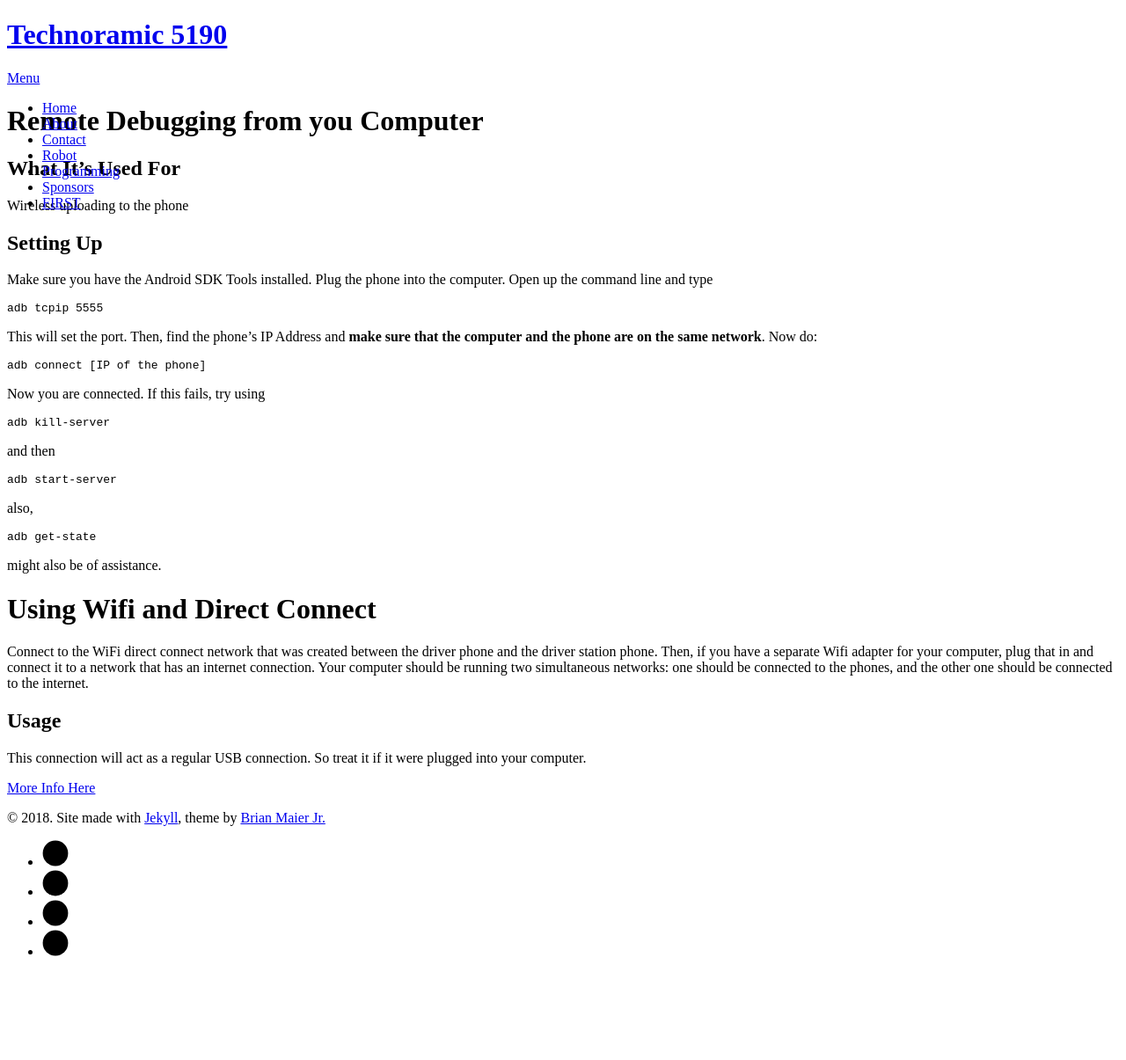
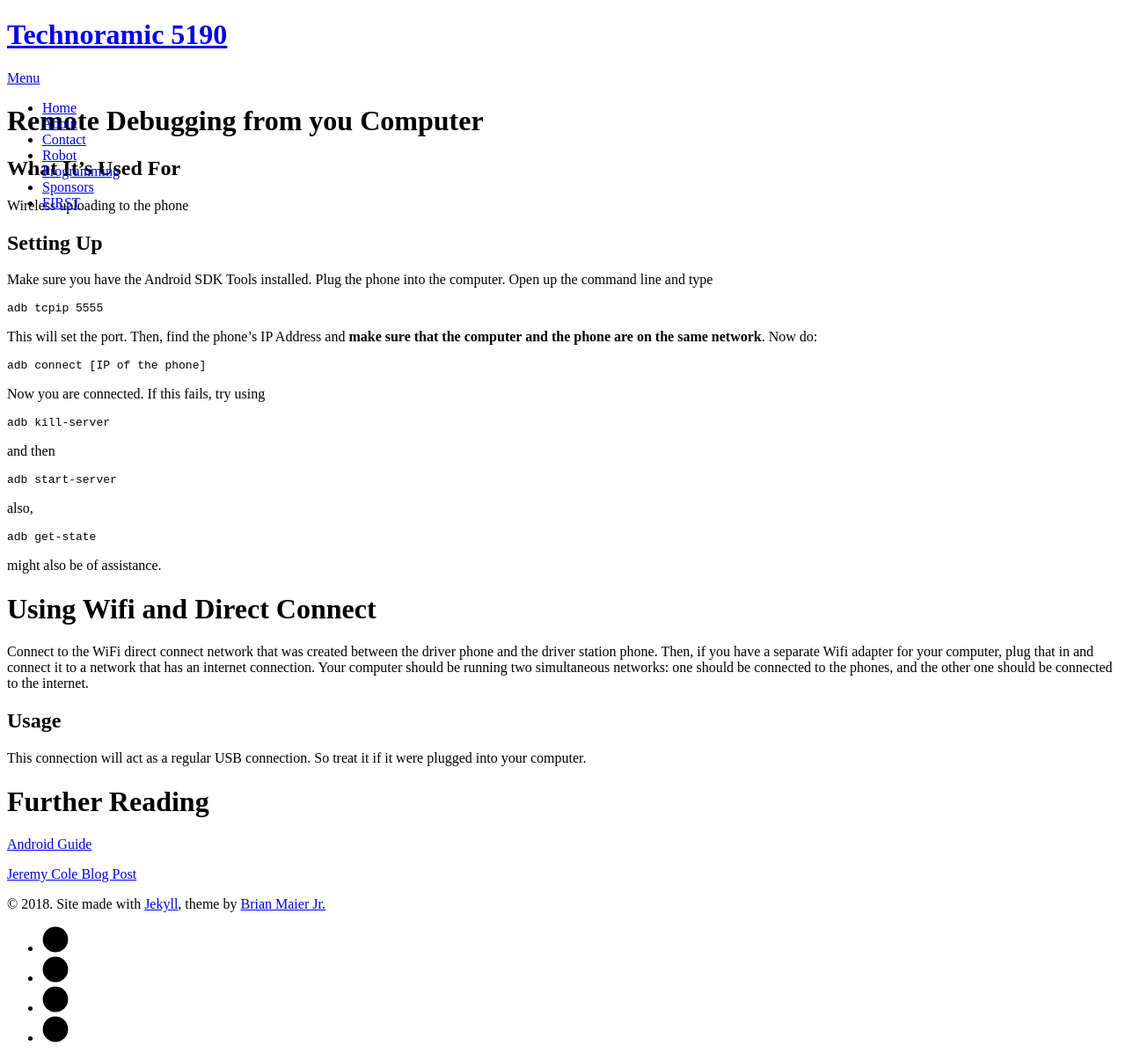
Before and after one commit to MICDSRobotics-5190/MICDSRobotics-5190.github.io, a Jekyll site: the page built from wiki/adb.md, in a window 1280 px wide. Shown: the whole page at 88% size. Built offline with Jekyll 4.4.1, drawn with Linux system fonts in a browser that asks for light colours; nearby versions of some CDN libraries; before the commit the page ends 1107 px from its top, so only the background shows below that.

Commit message:
Update adb.md

```diff
--- a/wiki/adb.md
+++ b/wiki/adb.md
@@ -38,4 +38,7 @@ Connect to the WiFi direct connect network that was created between the driver p
 ## Usage
 This connection will act as a regular USB connection. So treat it if it were plugged into your computer.
 
-[More Info Here](https://developer.android.com/studio/command-line/adb.html#Enabling)
+# Further Reading
+[Android Guide](https://developer.android.com/studio/command-line/adb.html#Enabling)
+
+[Jeremy Cole Blog Post](https://blog.jcole.us/2017/04/13/wireless-programming-for-ftc-robots/#connect-wirelessly-to-program)
```
